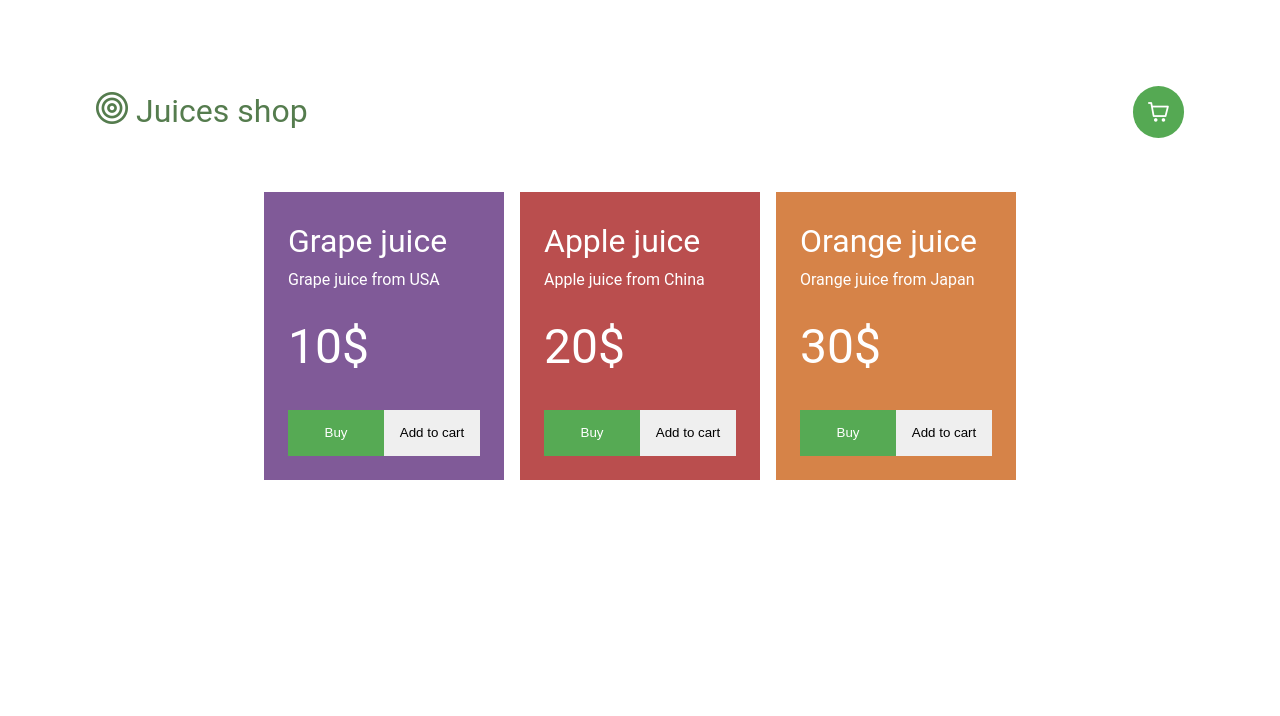
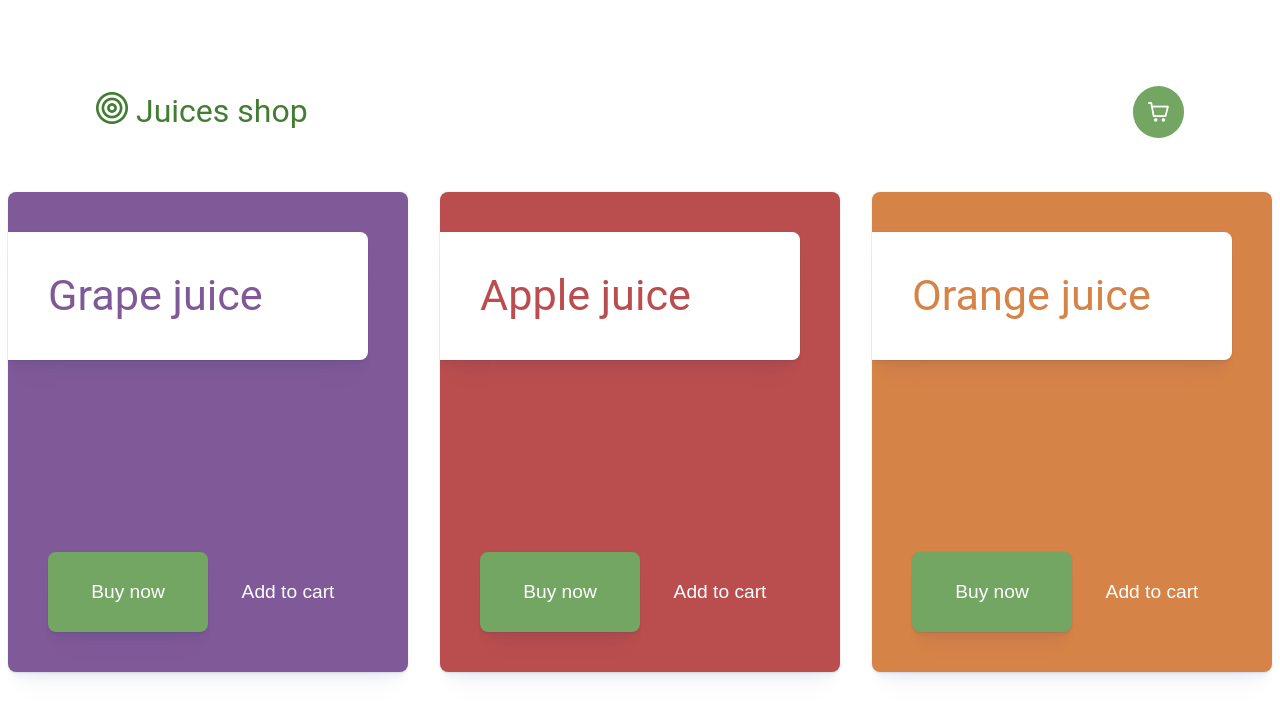
Before and after one commit to pikoio/checkout-form, a Vue app: page / in a window 1280 px wide. Both pictures are taken after a click on the button 1158 px from the left and 112 px from the top of the page. Shown: the top 716 px of the page. Built offline with nearby package versions, Linux system fonts and the light colour scheme.

Commit message:
add color variables, redesign product card

```diff
--- a/src/App.vue
+++ b/src/App.vue
@@ -3,29 +3,7 @@
   import {provide, ref} from "vue";
   import CartSection from "@/components/CartSection.vue";
   const state = ref({
-    products: [
-      {
-        id: 1,
-        name: "Grape juice",
-        description: "Grape juice from USA",
-        price: 10,
-        cardColor: "#805a98"
-      },
-      {
-        id: 2,
-        name: "Apple juice",
-        description: "Apple juice from China",
-        price: 20,
-        cardColor: "#ba4e4e"
-      },
-      {
-        id: 3,
-        name: "Orange juice",
-        description: "Orange juice from Japan",
-        price: 30,
-        cardColor: "#d68348"
-      }
-    ]
+    products: []
   })
   const products = ref([
     {
@@ -33,21 +11,24 @@
       name: "Grape juice",
       description: "Grape juice from USA",
       price: 10,
-      cardColor: "#805a98"
+      cardColor: "#805a98",
+      isInState: false
     },
     {
       id: 2,
       name: "Apple juice",
       description: "Apple juice from China",
       price: 20,
-      cardColor: "#ba4e4e"
+      cardColor: "#ba4e4e",
+      isInState: false
     },
     {
       id: 3,
       name: "Orange juice",
       description: "Orange juice from Japan",
       price: 30,
-      cardColor: "#d68348"
+      cardColor: "#d68348",
+      isInState: false
     }
   ])
   const isCartOpen = ref(true)
@@ -58,6 +39,22 @@
     isCartOpen.value = !isCartOpen.value
   }
 
+  const addProductToCart = (productId) => {
+    const product = products.value.find(p => p.id === productId)
+    if(product){
+      state.value.products.push(product)
+      product.isInState = !product.isInState
+    }
+  }
+  const removeProductFromCart = (productId) => {
+    console.log("remove product from cart" + productId)
+    const product = products.value.find(p => p.id === productId)
+    if(product){
+      state.value.products = state.value.products.filter(p => p.id !== productId)
+      product.isInState = !product.isInState
+    }
+  }
+
 </script>
 
 <template>
@@ -66,9 +63,16 @@
       <p class="logo"><i class="pi pi-bullseye"></i>Juices shop</p>
       <button @click="toggleCart" class="my-cart-btn"><i class="pi pi-shopping-cart"></i></button>
     </div>
-    <ProductsWrapper v-if="!isCartOpen"/>
-    <CartSection v-else @go-to-homepage="isCartOpen = !isCartOpen"/>
-
+    <ProductsWrapper
+        v-if="!isCartOpen"
+        @remove-product-from-cart="removeProductFromCart"
+        @add-product-to-cart="addProductToCart"
+    />
+    <CartSection
+        v-else
+        @go-to-homepage="isCartOpen = !isCartOpen"
+        @remove-product-from-cart="removeProductFromCart"
+    />
   </div>
 </template>
 
@@ -85,11 +89,11 @@
     align-items: center;
     justify-content: space-between;
     padding: 1rem;
-    background-color: #ffffff;
+    background-color: var(--color-white);
   }
   .container .nav-bar .logo{
     font-size: 2rem;
-    color: #557c4e;
+    color: var(--color-text);
   }
   .container .nav-bar .logo i{
     margin-right: 0.5rem;
@@ -98,16 +102,16 @@
     height: 3.2rem;
     width: 3.2rem;
     border: none;
-    background-color: #55a953;
+    background-color: var(--color-btn-1);
     border-radius: 50%;
     font-size: 1.3rem;
     display: flex;
     align-items: center;
     justify-content: center;
-    color: white;
+    color: var(--color-white);
     cursor: pointer;
   }
   .container .nav-bar .my-cart-btn:hover{
-    background-color: #3e9a3d;
+    background-color: var(--color-btn-1-hover);
   }
 </style>
--- a/src/assets/base.css
+++ b/src/assets/base.css
@@ -2,7 +2,14 @@
 /* semantic color variables for this project */
 :root {
   --color-background: #ffffff;
-  --color-text: #2c2c2c
+  --color-text: #437c33;
+  --color-btn-1: #73a563;
+  --color-btn-1-hover: #699c58;
+  --color-pale-green: #e6f2e6;
+  --color-pale-red: #ed4c4c;
+  --color-white: #ffffff;
+  --color-grey: #ececec;
+  --box-shadow: rgba(14, 63, 126, 0.04) 0px 0px 0px 1px, rgba(42, 51, 69, 0.04) 0px 1px 1px -0.5px, rgba(42, 51, 70, 0.04) 0px 3px 3px -1.5px, rgba(42, 51, 70, 0.04) 0px 6px 6px -3px, rgba(14, 63, 126, 0.04) 0px 12px 12px -6px, rgba(14, 63, 126, 0.04) 0px 24px 24px -12px;
 }
 
 *,
@@ -20,5 +27,8 @@ body {
   line-height: 1.6;
   font-size: 15px;
   font-family: "Roboto", sans-serif;
-
 }
+button {
+  border: none;
+  cursor: pointer;
+}
--- /dev/null
+++ b/src/components/EmptyCartSection.vue
@@ -0,0 +1,45 @@
+<script setup>
+import DefaultButton from "@/components/buttons/DefaultButton.vue";
+
+defineEmits(['go-to-homepage']);
+</script>
+
+<template>
+  <div class="empty-cart-section">
+    <div class="row-1">
+      <div class="icon">
+        <i class="pi pi-cart-arrow-down"></i>
+      </div>
+        <div class="description">
+          <p>Your cart is empty</p>
+          <DefaultButton @click="$emit('go-to-homepage')">Go to homepage</DefaultButton>
+        </div>
+    </div>
+  </div>
+</template>
+
+<style scoped>
+  .empty-cart-section{
+    width: 100%;
+  }
+  .empty-cart-section .row-1{
+    display: flex;
+  }
+  .empty-cart-section .row-1 .icon{
+    width: 20rem;
+    height: 20rem;
+    display: flex;
+    justify-content: center;
+    align-items: center;
+    font-size: 12rem;
+    color: var(--color-text);
+  }
+  .empty-cart-section .row-1 .description{
+    display: flex;
+    flex-direction: column;
+    justify-content: center;
+    font-size: 2.2rem;
+    color: var(--color-text);
+    gap: 1rem
+  }
+</style>
--- a/src/components/ProductCard.vue
+++ b/src/components/ProductCard.vue
@@ -1,62 +1,104 @@
 <script setup>
+
 defineProps(["product"]);
-
+defineEmits(["remove-product-from-cart", "add-product-to-cart"])
 </script>
 
 <template>
   <div
       class="product-card"
-      :style="{ backgroundColor: product.cardColor}">
-    <p class="name">{{ product.name }}</p>
-    <p class="description">{{ product.description }}</p>
-    <p class="price">{{ product.price }}$</p>
-    <div class="btn-menu">
-      <button class="buy-btn">Buy</button>
-      <button class="add-cart-btn">Add to cart</button>
+      :style="{ backgroundColor: product.cardColor }">
+    <div
+        class="header-row"
+        :style="{ color: product.cardColor }">
+      <p>{{ product.name}}</p>
+    </div>
+    <div class="menu-row">
+      <template v-if="!product.isInState">
+        <button
+            class="buy-btn"
+            @click="$emit('add-product-to-cart')">
+          Buy now
+        </button>
+        <button
+            class="add-to-cart-btn"
+            @click="$emit('add-product-to-cart')">
+          Add to cart
+        </button>
+      </template>
+      <button v-else class="remove-from-cart-btn">Remove from cart</button>
     </div>
   </div>
 </template>
 
 <style scoped>
   .product-card {
-    height: 18rem;
-    width: 15rem;
-    background-color: #b3b3b3;
-    padding: 1.5rem;
+    height: 30rem;
+    width: 25rem;
+    background-color: var(--color-pale-green);
+    border-radius: 0.5rem;
+    box-shadow: var(--box-shadow);
+    padding: 2.5rem 2.5rem 2.5rem 0;
     display: flex;
     flex-direction: column;
-    color: white
+    justify-content: space-between;
+    transition: height 0.5s, width 0.5s;
+  }
+  .product-card:hover{
+    height: 31rem;
+    width: 26rem;
+  }
+  .product-card .header-row {
+    background-color: var(--color-white);
+    height: 8rem;
+    box-shadow: var(--box-shadow);
+    border-radius: 0 0.5rem 0.5rem 0;
+    padding: 2.5rem;
+    display: flex;
+    align-items: center;
+    color: var(--color-pale-green);
+    font-size: 2.7rem;
+  }
+  .product-card .menu-row {
+    margin-left: 2.5rem;
+    height: 5rem;
+    display: flex;
+    justify-content: center;
+  }
+  .product-card .menu-row button{
+    height: 100%;
+    font-size: 1.2rem;
+    vertical-align: middle;
+  }
+  .product-card .menu-row .buy-btn {
+    width: 50%;
+    background-color: var(--color-btn-1);
+    color: var(--color-white);
+    border-radius: 0.5rem;
+    transition: background-color 0.5s;
+    box-shadow: var(--box-shadow);
+  }
+  .product-card .menu-row .buy-btn:hover{
+    background-color: var(--color-btn-1-hover);
+  }
+  .product-card .menu-row .add-to-cart-btn {
+    width: 50%;
+    background-color: transparent;
+    color: var(--color-white);
+    transition: color 0.3s;
+  }
+  .product-card .menu-row .add-to-cart-btn:hover {
+    color: var(--color-grey);
+  }
+  .product-card .menu-row .remove-from-cart-btn {
+    background-color: transparent;
+    color: var(--color-white);
+    transition: color 0.3s;
+    font-size: 1.3rem;
+  }
+  .product-card .menu-row .remove-from-cart-btn:hover {
+    color: var(--color-grey);
+  }
 
-  }
-  .product-card .name{
-    font-size: 2rem;
-  }
-  .product-card .description {
-    font-size: 1rem;
-  }
-  .product-card .price{
-    font-size: 3rem;
-    margin-top: 1rem;
-  }
-  .product-card .btn-menu{
-    margin-top: 1.5rem;
-    flex: 1;
-    display: flex;
-    justify-content: space-between;
-  }
-  .product-card .btn-menu button{
-    width: 50%;
-    border: none;
-    cursor: pointer;
-  }
-  .product-card .btn-menu .buy-btn{
-    background-color: #56aa54;
-    color: #ffffff;
-  }
-  .product-card .btn-menu .buy-btn:hover{
-    background-color: #3e9a3d;
-  }
-  .product-card .btn-menu .add-cart-btn:hover{
-    background-color: #efefef;
-  }
+
 </style>
--- a/src/components/ProductsList.vue
+++ b/src/components/ProductsList.vue
@@ -1,14 +1,19 @@
 <script setup>
   import {inject} from "vue";
   import ProductItem from "@/components/ProductItem.vue";
-
+  defineEmits(["remove-product-from-cart"]);
   const state = inject("state");
 </script>
 
 <template>
   <div class="products-list">
     <p class="header">My cart</p>
-    <ProductItem v-for="product in state.products" :key="product.id" :product="product"/>
+      <ProductItem
+          v-for="product in state.products"
+          :key="product.id"
+          :product="product"
+          @remove-product-from-cart="$emit('remove-product-from-cart', product.id)"
+      />
   </div>
 </template>
 
--- a/src/components/ProductsWrapper.vue
+++ b/src/components/ProductsWrapper.vue
@@ -1,20 +1,30 @@
 <script setup>
-  import {inject} from "vue";
-  import ProductCard from "@/components/ProductCard.vue";
+import {computed, inject} from "vue";
+  import ProductCard from "@/components/ProductCard.vue"
+
+  defineEmits(["remove-product-from-cart", "add-product-to-cart"])
 
   const products = inject("products")
+  const state = inject("state")
+
 </script>
 
 <template>
   <div class="products-wrapper">
-    <ProductCard v-for="product in products" :key="product.id" :product="product"/>
+    <ProductCard
+        v-for="product in products"
+        :key="product.id"
+        :product="product"
+        @remove-product-from-cart="$emit('remove-product-from-cart', product.id)"
+        @add-product-to-cart="$emit('add-product-to-cart', product.id)"
+        />
   </div>
 </template>
 
 <style scoped>
   .products-wrapper {
     display: flex;
-    gap: 1rem;
+    gap: 2rem;
     margin-top: 3rem;
     margin-bottom: 3rem;
   }
--- /dev/null
+++ b/src/components/buttons/DefaultButton.vue
@@ -0,0 +1,22 @@
+<script setup>
+
+</script>
+
+<template>
+  <button class="default-button">
+    <slot/>
+  </button>
+</template>
+
+<style scoped>
+  .default-button{
+    background-color: var(--color-btn-1);
+    height: 2.5rem;
+    border-radius: 0.2rem;
+    color: var(--color-white);
+    font-size: 1rem;
+  }
+  .default-button:hover{
+    background-color: var(--color-btn-1-hover);
+  }
+</style>
```
Also changed, not shown: src/components/CartSection.vue (+13 -7 lines), src/components/PaymentSection.vue (+9 -20 lines), src/components/ProductItem.vue (+11 -6 lines), src/components/SuccessPaymentSection.vue (+7 -15 lines).
